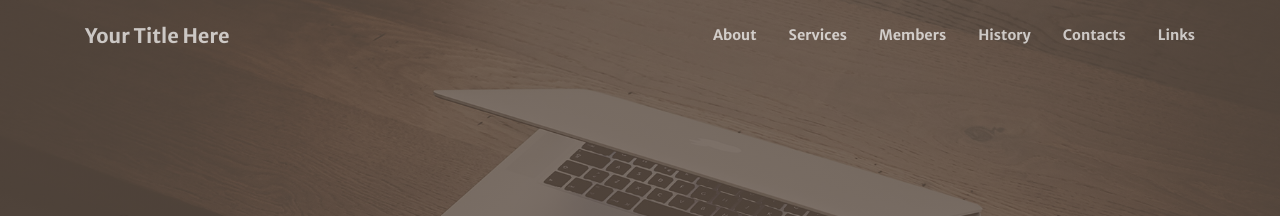
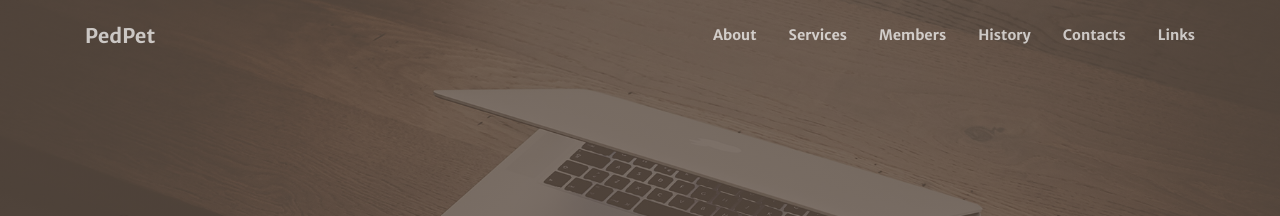
Before and after one commit to Kauekenjiabe/kauekenjiabe.github.io, a Jekyll site: the page built from index.md, in a window 1280 px wide. Shown: the top 216 px of the page. Built offline with Jekyll 4.4.1, drawn with Linux system fonts in a browser that asks for light colours.

Commit message:
Update _config.yml

```diff
--- a/_config.yml
+++ b/_config.yml
@@ -1,8 +1,8 @@
 # Site settings
-title: Your Title Here
+title: PedPet
 description: > # this means to ignore newlines until "baseurl:"
 baseurl: "/creative-theme-jekyll-new/" # the subpath of your site, e.g. /blog/
-url: "" # the base hostname & protocol for your site
+url: "https://kauekenjiabe.github.io/" # the base hostname & protocol for your site
 author: Copyright &copy; 2019 - Start Bootstrap
 lang: en_US
 
```
